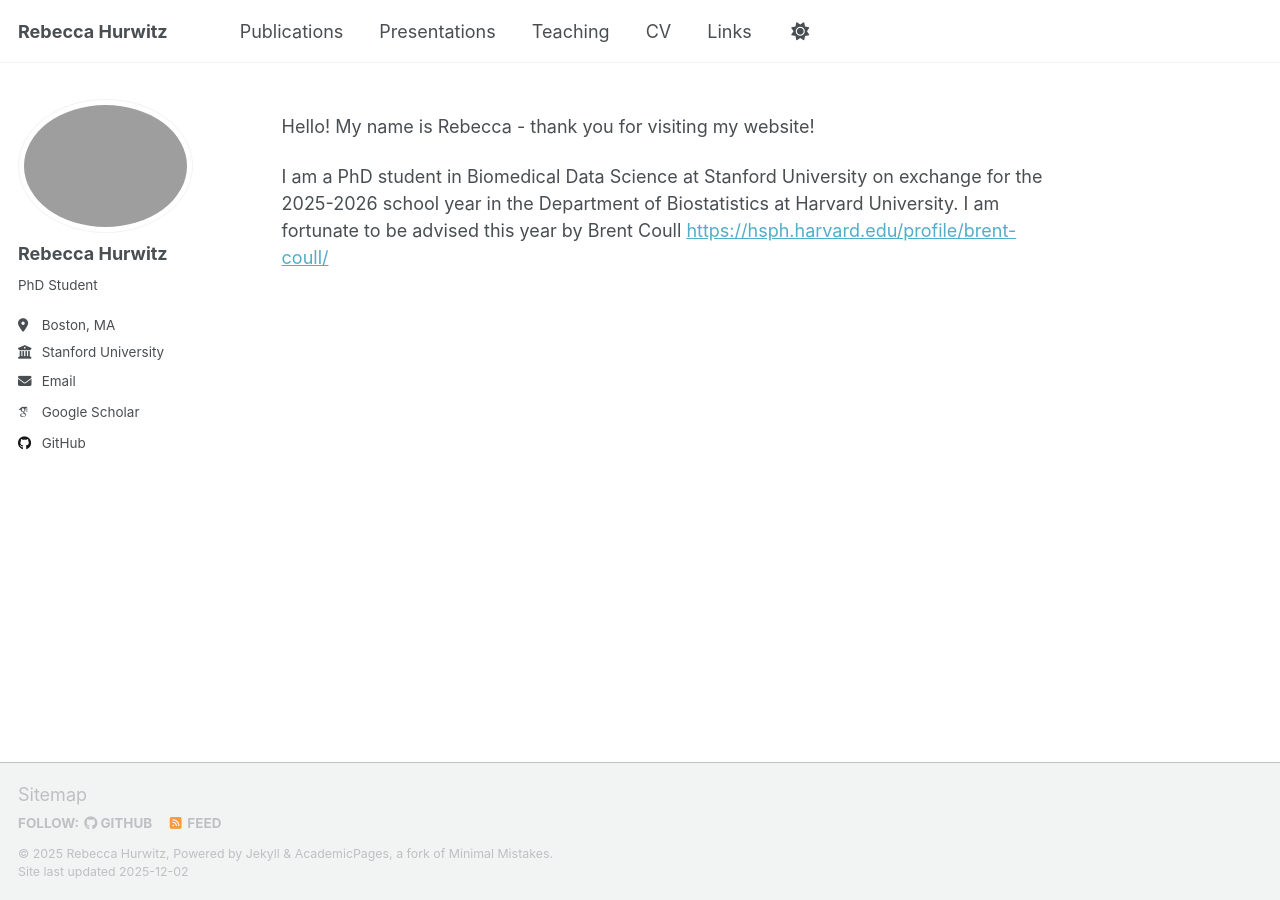
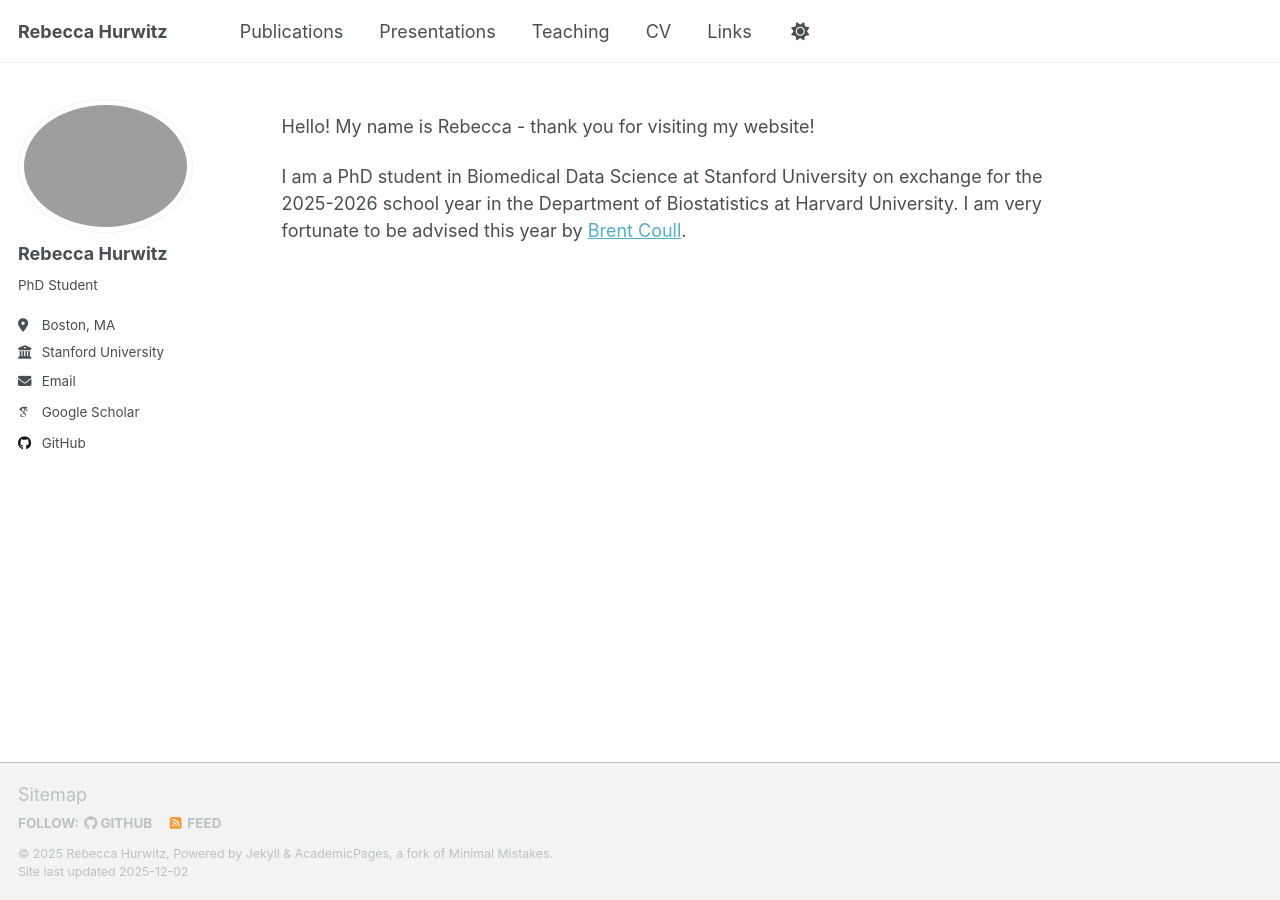
Before and after one commit to rebeccahurwitz/rebeccahurwitz.github.io, a Jekyll site: the page built from _pages/about.md, in a window 1280 px wide. Built offline with Jekyll 4.4.1, drawn with Linux system fonts in a browser that asks for light colours; some web fonts are replaced; a script that is not in the unit is left out.

Commit message:
Update about.md

```diff
--- a/_pages/about.md
+++ b/_pages/about.md
@@ -9,5 +9,4 @@ redirect_from:
 
 Hello! My name is Rebecca - thank you for visiting my website!
 
-I am a PhD student in Biomedical Data Science at Stanford University on exchange for the 2025-2026 school year in the Department of Biostatistics at Harvard University. I am fortunate to be advised this year by Brent Coull
-<a href="Brent Coull">https://hsph.harvard.edu/profile/brent-coull/</a>
+I am a PhD student in Biomedical Data Science at Stanford University on exchange for the 2025-2026 school year in the Department of Biostatistics at Harvard University. I am very fortunate to be advised this year by <a href="https://hsph.harvard.edu/profile/brent-coull/">Brent Coull</a>.
```
